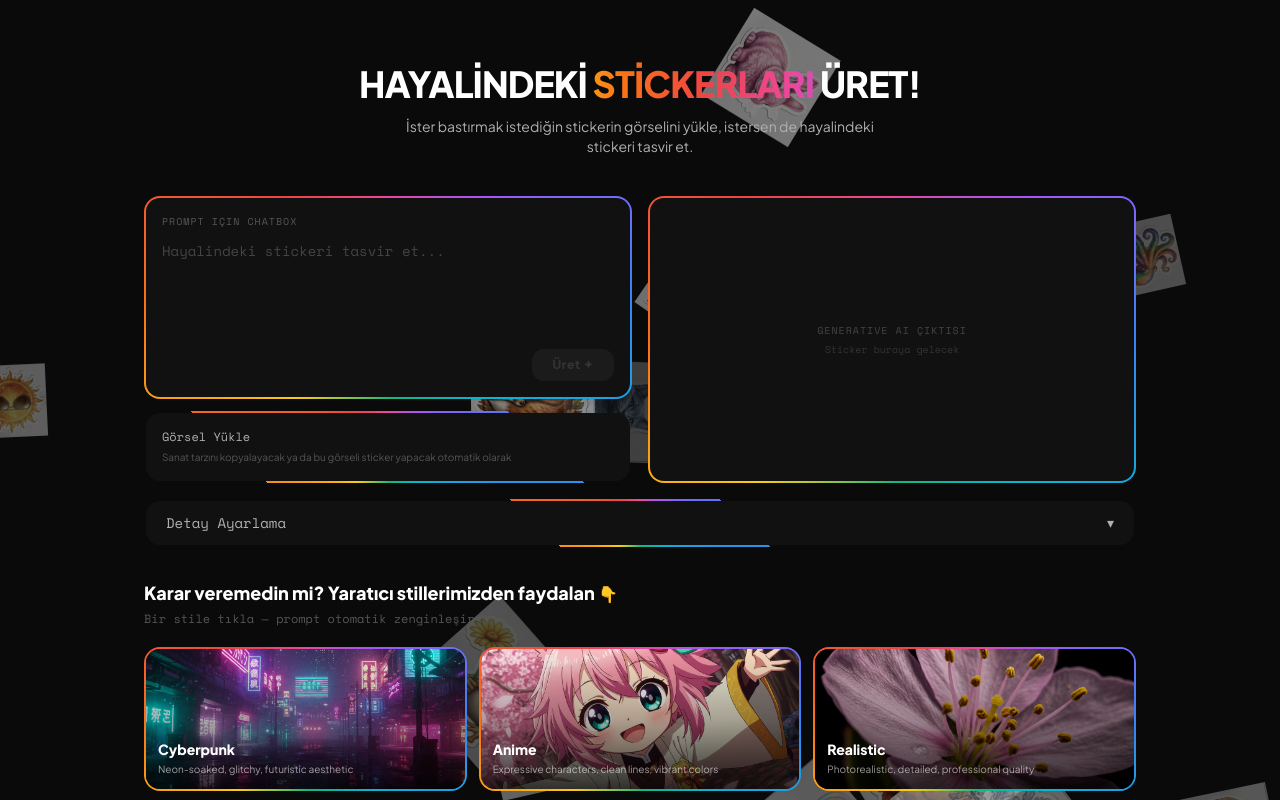
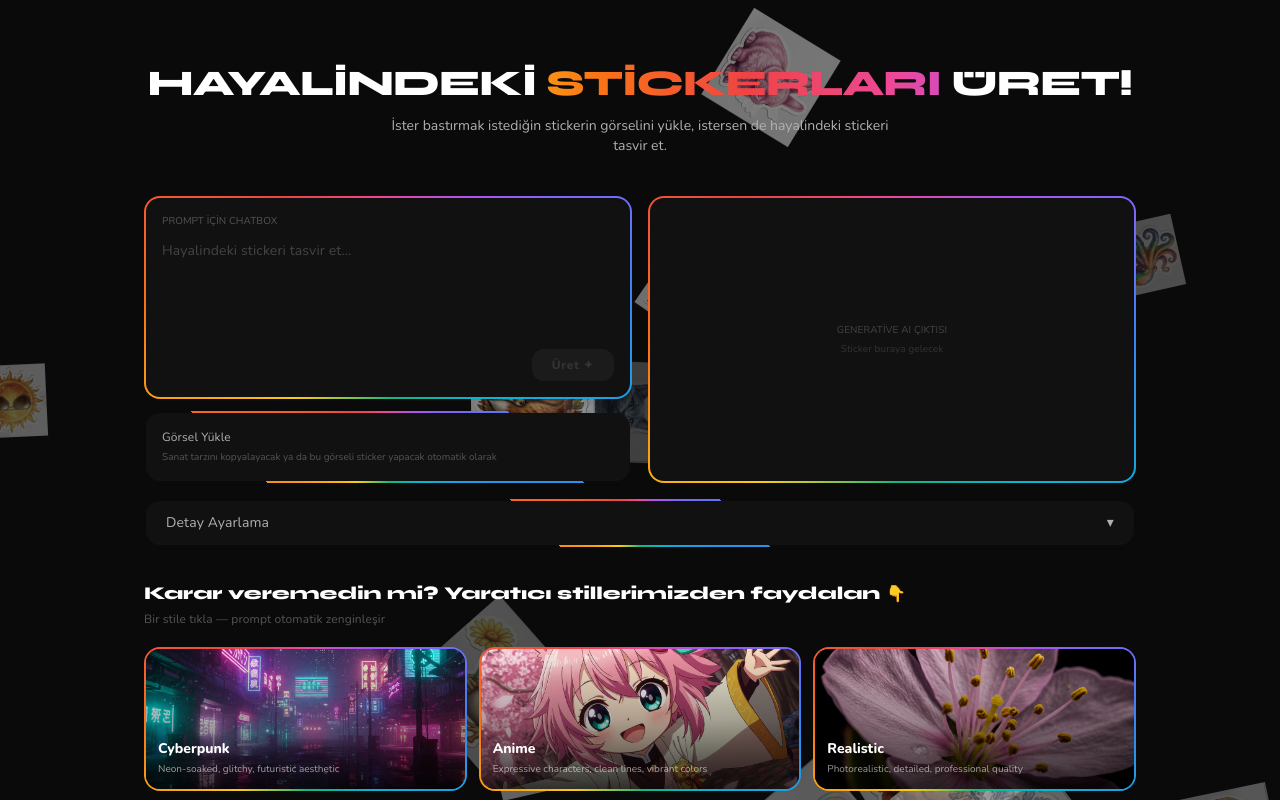
Before and after one commit to BgrOgz/Sticker-Maker-WEBsite, a Next.js app: page / in a window 1280 px wide. Shown: the top 800 px of the page. Built offline with nearby package versions, Linux system fonts and the light colour scheme.

Commit message:
feat: replace fonts with Syne (headings) + Nunito (body) via next/font

```diff
--- a/src/app/globals.css
+++ b/src/app/globals.css
@@ -1,4 +1,3 @@
-@import url('https://fonts.googleapis.com/css2?family=Plus+Jakarta+Sans:wght@400;600;700;800&family=Space+Mono:wght@400;700&display=swap');
 @tailwind base;
 @tailwind components;
 @tailwind utilities;
@@ -27,7 +26,16 @@ body {
   overflow-x: hidden;
   background: var(--color-bg);
   color: var(--color-text);
-  font-family: 'Plus Jakarta Sans', -apple-system, BlinkMacSystemFont, 'Segoe UI', sans-serif;
+  font-family: var(--font-nunito), -apple-system, BlinkMacSystemFont, 'Segoe UI', sans-serif;
+}
+
+h1, h2, h3, h4, h5, h6 {
+  font-family: var(--font-syne), sans-serif;
+}
+
+.font-mono {
+  font-family: var(--font-nunito), sans-serif;
+  letter-spacing: 0.01em;
 }
 
 @keyframes gradient-rotate {
--- a/src/app/layout.tsx
+++ b/src/app/layout.tsx
@@ -1,8 +1,23 @@
 import type { Metadata } from 'next';
+import { Syne, Nunito } from 'next/font/google';
 import './globals.css';
 
+const syne = Syne({
+  subsets: ['latin'],
+  weight: ['400', '600', '700', '800'],
+  variable: '--font-syne',
+  display: 'swap',
+});
+
+const nunito = Nunito({
+  subsets: ['latin'],
+  weight: ['400', '600', '700', '800'],
+  variable: '--font-nunito',
+  display: 'swap',
+});
+
 export const metadata: Metadata = {
-  title: 'Sticker Maker — Powered by Nano Banana',
+  title: 'Sticker Maker — Powered by AI',
   description: 'Generate premium custom stickers with AI. Instant, beautiful, downloadable.',
 };
 
@@ -12,7 +27,7 @@ interface RootLayoutProps {
 
 export default function RootLayout({ children }: RootLayoutProps) {
   return (
-    <html lang="en">
+    <html lang="tr" className={`${syne.variable} ${nunito.variable}`}>
       <body>{children}</body>
     </html>
   );
```
